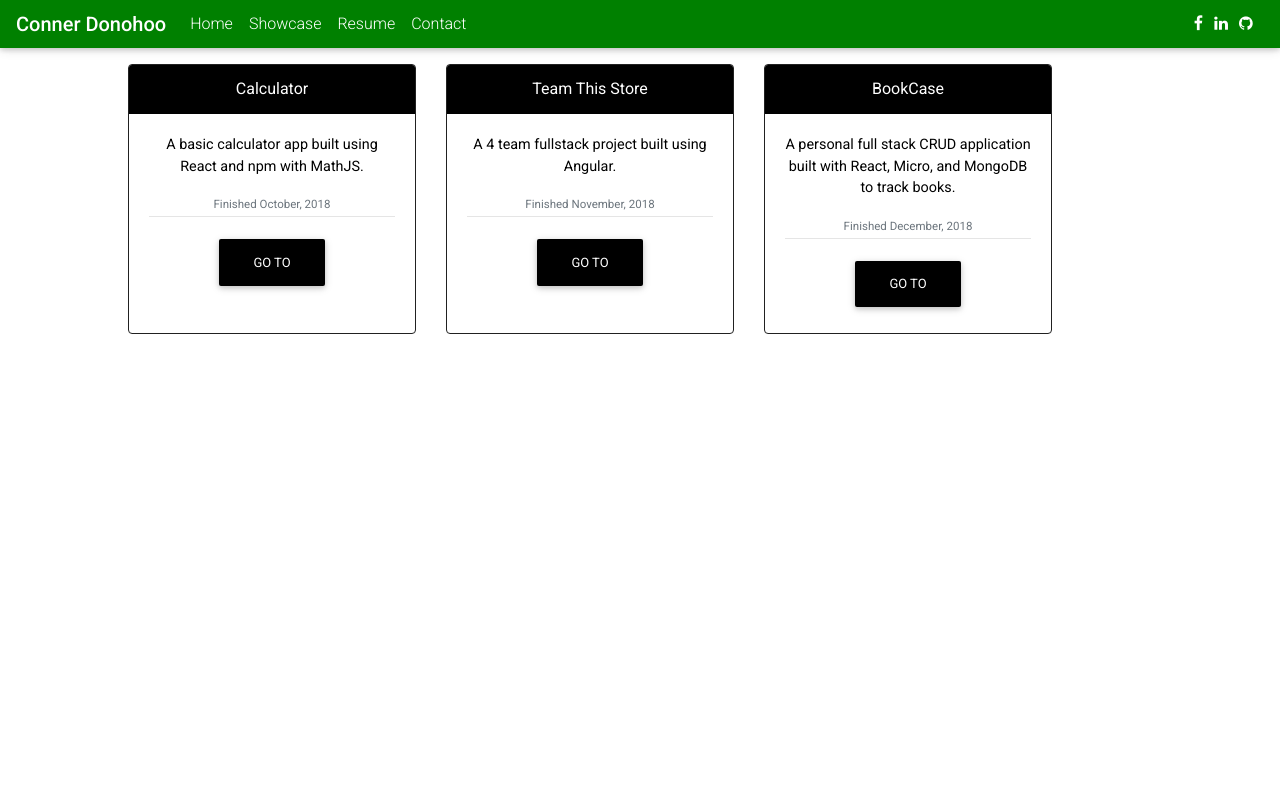
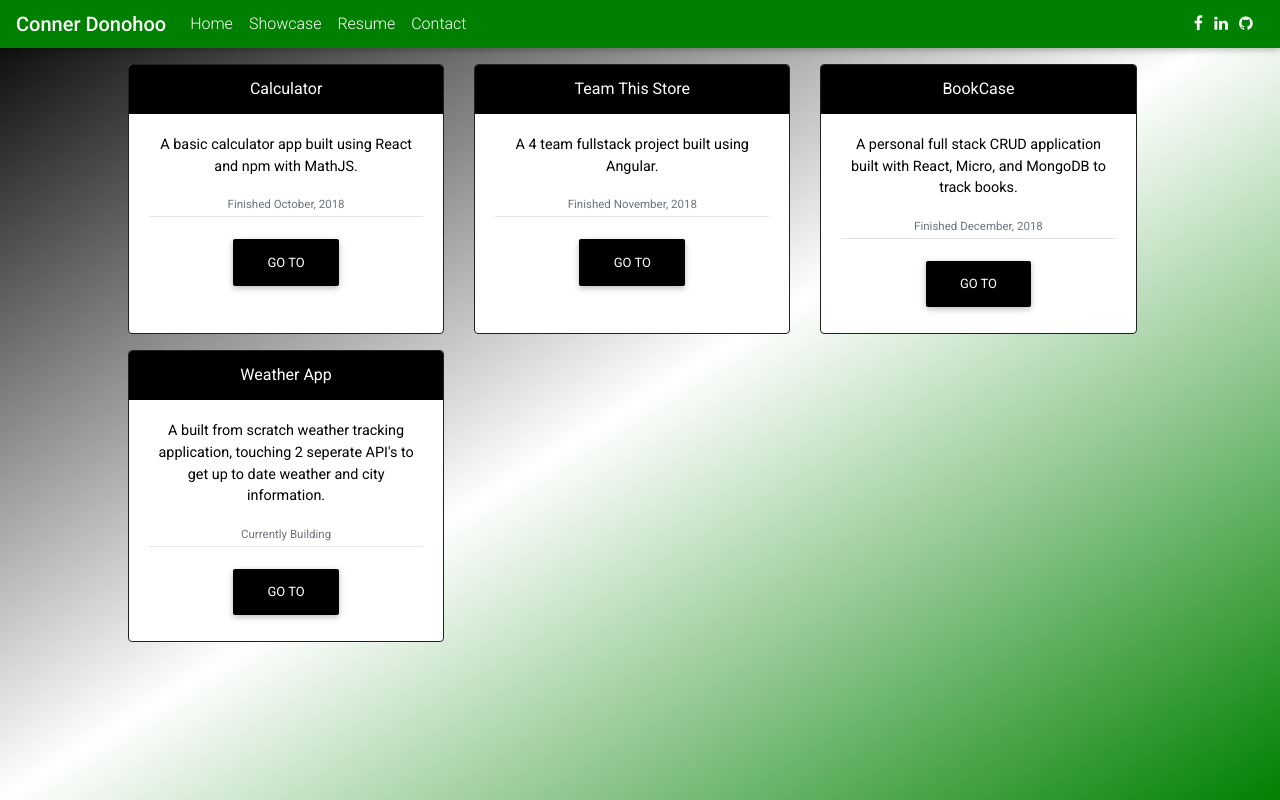
Before and after one commit to Donohoo13/ProfileV2, a React (Create React App) app: page /showcase in a window 1280 px wide. Built offline with nearby package versions, Linux system fonts and the light colour scheme.

Commit message:
updated background, styling, showcase

```diff
--- a/package.json
+++ b/package.json
@@ -10,7 +10,8 @@
     "react-dom": "^16.6.0",
     "react-pdf": "^3.0.5",
     "react-router-dom": "^4.3.1",
-    "react-scripts": "2.1.0"
+    "react-scripts": "2.1.0",
+    "react-scroll-parallax": "^1.3.5"
   },
   "scripts": {
     "start": "react-scripts start",
--- a/src/App.css
+++ b/src/App.css
@@ -1,5 +1,12 @@
 body {
   margin: auto;
+  /* position: fixed; */
+  justify-items: auto;
   margin-top: 4em;
+  margin-bottom: 2em;
   width: 80%;
+  height: 84vh;
+  background-image: linear-gradient(to bottom right, black, white, green);
+  background-repeat: no-repeat;
+  background-attachment: fixed;
 }
--- a/src/Components/CSS/Home.css
+++ b/src/Components/CSS/Home.css
@@ -1,8 +1,3 @@
 .home {
     margin: auto;
 }
-
-#homeImg {
-    max-width: 15em;
-    max-height: 20em;
-}
--- a/src/Components/CSS/Showcase.css
+++ b/src/Components/CSS/Showcase.css
@@ -1,10 +1,7 @@
-
-
 .showcaseCard {
     display: flex;
     text-align: center;
-    min-width: 25%;
-    /* max-width: 33%; */
+    min-width: 30%;
 }
 
 .cardHeader {
--- a/src/Components/Home.js
+++ b/src/Components/Home.js
@@ -6,7 +6,6 @@ const Home = () => (
       <header>
         <h1>Welcome to my profile!</h1>
       </header>
-      <img id="homeImg" src="https://lh3.googleusercontent.com/5C-8uiYV_8bPfwPThnD-VujA9V-Zfq0wdnQUpkJYer4Abf2GpF8XLXls7rQo0M9GRDAWXbuEeHOwlRgwZpsck9T6gr0KPQNuA8p0a9I4qWOfewrxP6kFMYL2de_FLvuSYqTS4YqtUuKjn7KJJGmg1cDV9OJ8uokkw2CO4HyeJmZt-FG9cteRe3xLFBBQ53LV7TVEbPb-mIKFbAnh1L4-WjX53JKyGPJM6hV1D8jbLcsrpCGEkWDOWxNsSRUancFjsANP8uFBwDCSSvuO8iGj6J9pf5lYlK_H4BRjlXwuvUdM2aSRYQH5k5amwuo4xWKH_XFDsv18NeKUi3SuiwJp14yYbclEMVUGphhxKtZSQok1tGnTzJcIcYNZfZ2nmCZSAQF4ldBMFylg7o_xncAEpRUavbcCQwGPU9Gzy3dIbFnnUC6kFz17LDdnKdBv4SMseMUUfEdShVGekLHRSB3SjRd9MQVzO3N1Ari0qisak63z1WyqPf4R39AMuoWTaOQZ-52JWdnQ9V_ePCQhdvTdkjiftBO70Vg7CKCsPItOS5-dkyl1e_hsBEEOcakgI21p80iVACfwRi5SCyCXdjO-yIssuQgYVNMb0lyUMwMlnWvetv2QadbVWcxkq6hk30V97e8Lk_Nkh8oDwprKBA_YWBcU9g=s250-k-rw-no"/>
     </div>
 );
 
--- a/src/Components/Showcase.js
+++ b/src/Components/Showcase.js
@@ -7,7 +7,7 @@ export default class Showcase extends Component {
   render() {
 
     return(
-      <div>
+      <div className="showcase">
         <CardGroup deck className="showcaseCards">
         <Card border="dark" className="mb-3 showcaseCard" style={{maxWidth: '18rem'}}>
   <CardHeader className="cardHeader">Calculator</CardHeader>
@@ -37,22 +37,16 @@ export default class Showcase extends Component {
     </a>
   </CardBody>
 </Card>
-{/* <Card border="dark" className="mb-3 showcaseCard" style={{maxWidth: '18rem'}}>
-  <CardHeader className="cardHeader">Header</CardHeader>
+<Card border="dark" className="mb-3 showcaseCard" style={{maxWidth: '18rem'}}>
+  <CardHeader className="cardHeader">Weather App</CardHeader>
   <CardBody>
-    <CardText style={{color: 'black'}}>Some quick example text to build on the card title and make up the bulk of the card's content.</CardText>
-    <CardText small muted className="buildDate">Built October, 2018</CardText><hr/>
-    <Link to="/"><Button color="black">Home</Button></Link>
+    <CardText style={{color: 'black'}}>A built from scratch weather tracking application, touching 2 seperate API's to get up to date weather and city information.</CardText>
+    <CardText small muted className="buildDate">Currently Building</CardText><hr/>
+    <a href="" target="_blank" rel="noopener noreferrer">
+    <Button color="black">Go To</Button>
+    </a>
   </CardBody>
 </Card>
-<Card border="dark" className="mb-3 showcaseCard" style={{maxWidth: '18rem'}}>
-  <CardHeader className="cardHeader">Header</CardHeader>
-  <CardBody>
-    <CardText style={{color: 'black'}}>Some quick example text to build on the card title and make up the bulk of the card's content.</CardText>
-    <CardText small muted className="buildDate">Built October, 2018</CardText><hr/>
-    <Link to="/"><Button color="black">Home</Button></Link>
-  </CardBody>
-</Card> */}
 </CardGroup>
       </div>
     );
```
Also changed, not shown: 1 other file (tests, documents, lock files or other folders).
